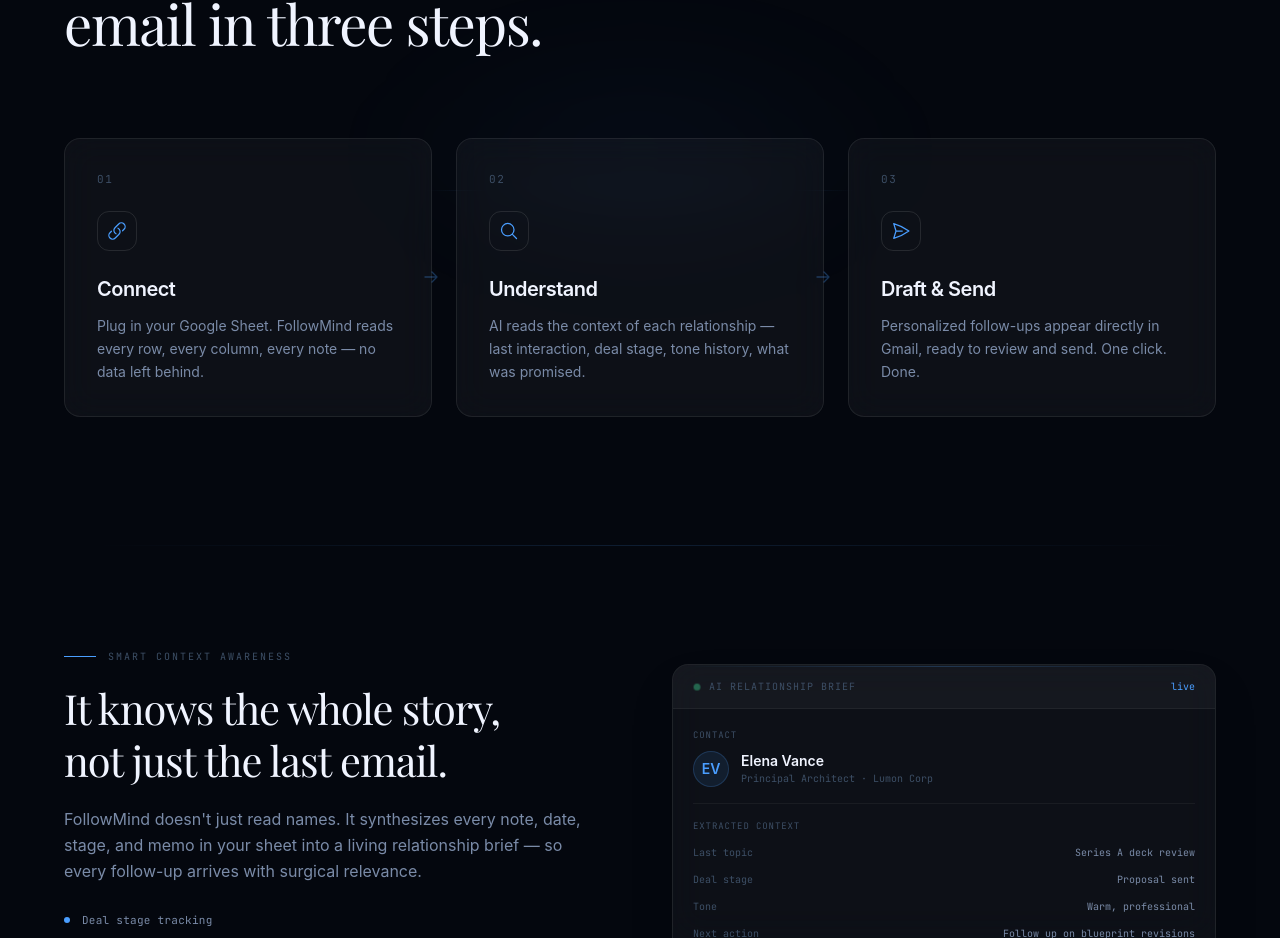
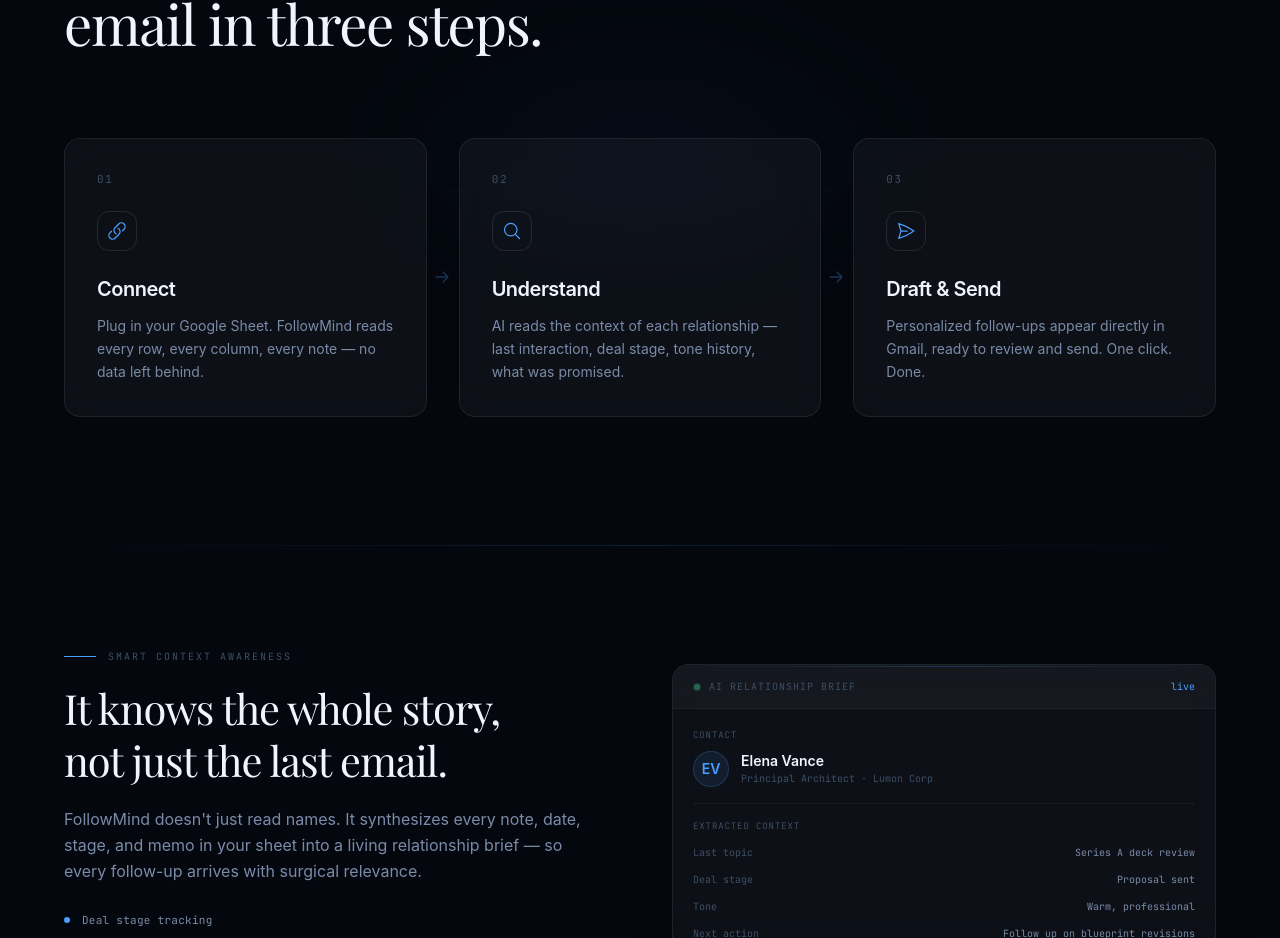
Before and after one commit to ShettyAryan/followmind, a Next.js app: page / in a window 1280 px wide. Shown: the part 1404-2342 px from the top of the page. Built offline with nearby package versions, Linux system fonts and the light colour scheme; a web font is replaced by a local one.

Commit message:
Arrow issue

```diff
--- a/components/HowItWorks.tsx
+++ b/components/HowItWorks.tsx
@@ -78,7 +78,7 @@ export default function HowItWorks() {
         </h2>
 
         {/* Steps */}
-        <div className="grid md:grid-cols-3 gap-6 relative">
+        <div className="grid md:grid-cols-3 gap-8 relative">
           {/* Connector lines (desktop) */}
           <div className="hidden md:block absolute top-[52px] left-[calc(33.33%-24px)] right-[calc(33.33%-24px)] h-px"
             style={{ background: "linear-gradient(90deg, transparent, rgba(74,158,255,0.3), transparent)" }}
@@ -104,7 +104,7 @@ export default function HowItWorks() {
 
               {/* Arrow connector (between cards) */}
               {i < 2 && (
-                <div className="hidden md:flex absolute -right-4 top-1/2 -translate-y-1/2 z-10 items-center justify-center w-8 h-8">
+                <div className="hidden md:flex absolute -right-8 top-1/2 -translate-y-1/2 z-10 items-center justify-center w-8 h-8">
                   <svg className="w-4 h-4 text-[#4A9EFF] animate-arrow-pulse" fill="none" viewBox="0 0 24 24" stroke="currentColor" strokeWidth={2}>
                     <path strokeLinecap="round" strokeLinejoin="round" d="M13.5 4.5 21 12m0 0-7.5 7.5M21 12H3" />
                   </svg>
```
